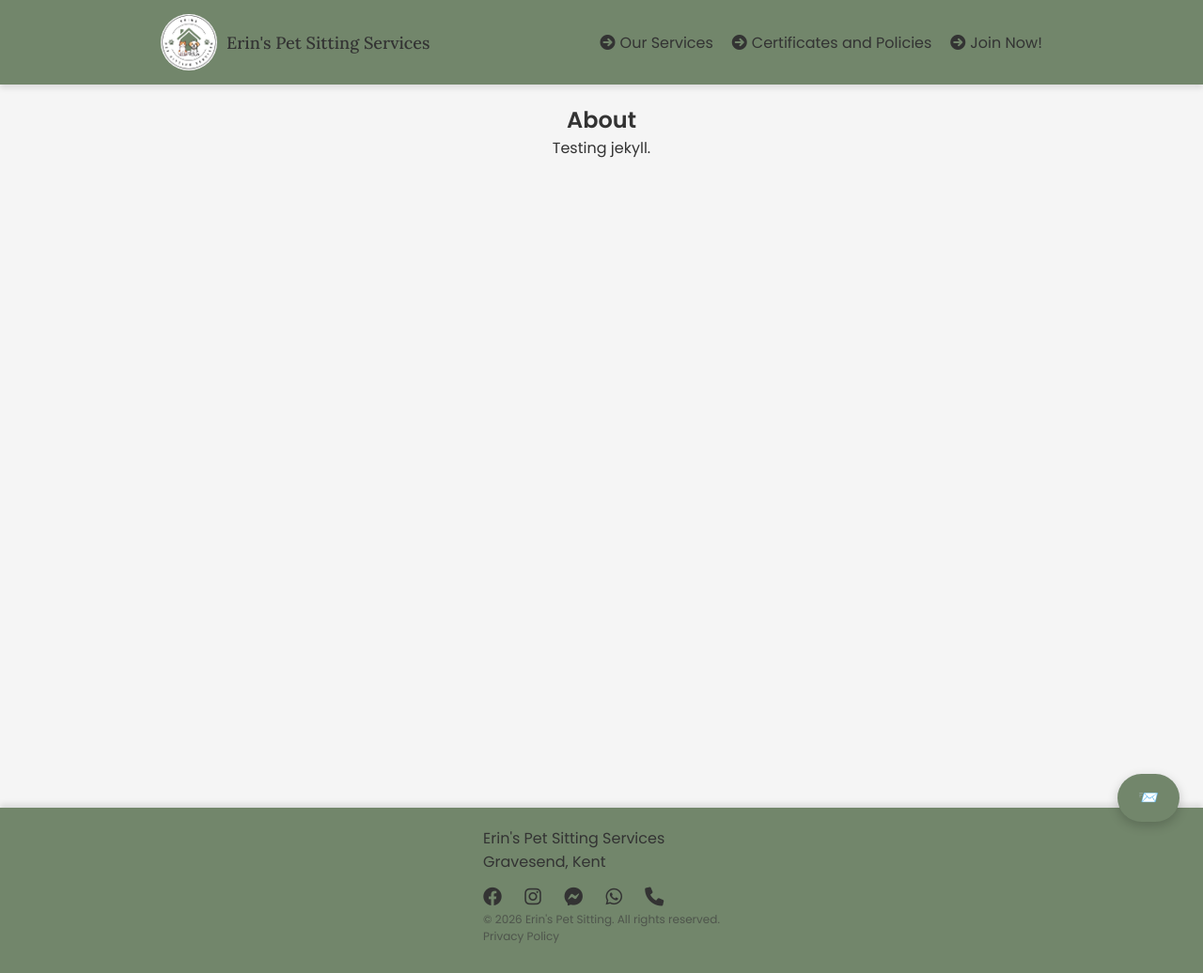
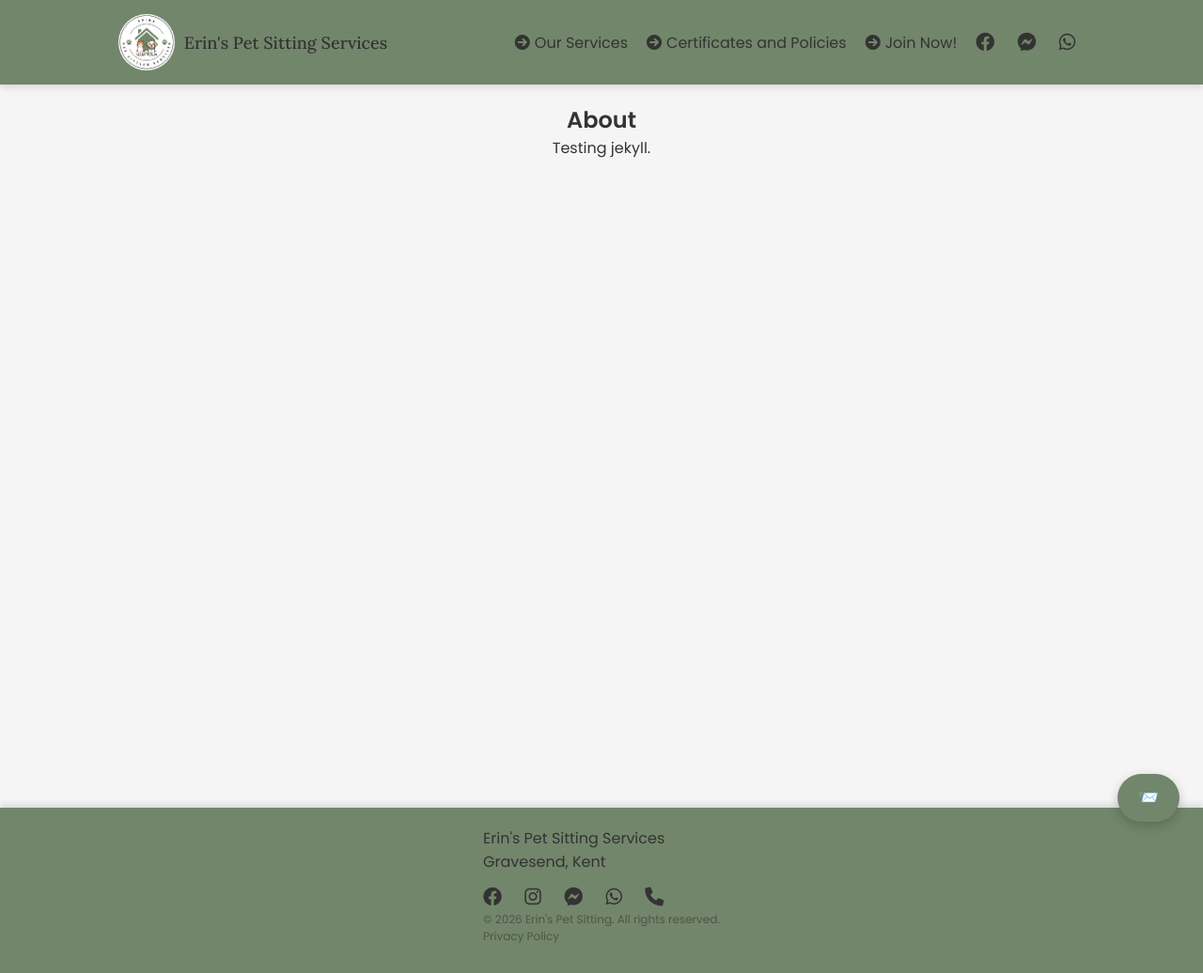
Before and after one commit to Sam12604/eps, a Jekyll site: the page built from update.html, in a window 1280 px wide. Shown: the whole page at 94% size. Built offline with Jekyll 4.4.1, drawn with Linux system fonts in a browser that asks for light colours; some web fonts are replaced; a script that is not in the unit is left out.

Commit message:
Added social links to nav

```diff
--- a/_includes/header.html
+++ b/_includes/header.html
@@ -1,8 +1,11 @@
 <!-- Header -->
 <header>
-    <div class="logo"><a href="/" style="display: flex; align-items: center; gap: 10px; text-decoration: none; color: inherit;"><img src="/erins-pet-sitting-services.jpg"
-                style="height: 60px; border-radius: 50%;" alt="Erin's Pet Sitting Services Logo">
-        <p style="font-family: 'Lora', sans-serif; font-size: 18px;">Erin's Pet Sitting Services</p></a>
+    <div class="logo"><a href="/"
+            style="display: flex; align-items: center; gap: 10px; text-decoration: none; color: inherit;"><img
+                src="/erins-pet-sitting-services.jpg" style="height: 60px; border-radius: 50%;"
+                alt="Erin's Pet Sitting Services Logo">
+            <p style="font-family: 'Lora', sans-serif; font-size: 18px;">Erin's Pet Sitting Services</p>
+        </a>
     </div>
 
     <!-- Navigation -->
@@ -11,14 +14,23 @@
             <li><a href="/#services"><i class="fas fa-arrow-circle-right" style="margin-right: 5px;"></i>Our
                     Services</a>
             </li>
-            <li><a href="/certificates-policies"><i class="fas fa-arrow-circle-right" style="margin-right: 5px;"></i>Certificates and Policies</a>
+            <li><a href="/certificates-policies"><i class="fas fa-arrow-circle-right"
+                        style="margin-right: 5px;"></i>Certificates and Policies</a>
             </li>
             <li><a href="/join"><i class="fas fa-arrow-circle-right" style="margin-right: 5px;"></i>Join Now!</a>
+            </li>
+            <li>
+                <div class="social-links" style="margin-top: 0;">
+                    <a href="{{  site.author.facebook  }}" aria-label="Facebook"><i class="fab fa-facebook"></i></a>
+                    <a href="{{  site.author.messenger  }}" aria-label="Messenger"><i
+                            class="fab fa-facebook-messenger"></i></a>
+                    <a href="{{  site.author.whatsapp  }}" aria-label="WhatsApp"><i class="fab fa-whatsapp"></i></a>
+                </div>
             </li>
         </ul>
     </nav>
 
-        <!-- Hamburger Menu for Mobile -->
+    <!-- Hamburger Menu for Mobile -->
     <button class="hamburger" aria-label="Toggle navigation">
         <span class="hamburger-box">
             <span class="hamburger-inner"></span>
--- a/styles.css
+++ b/styles.css
@@ -586,9 +586,7 @@ body {
   margin: 0;
   padding: 0;
   background-color: #f5f5f5;
-  /* Light background */
   color: #333;
-  /* Dark text for contrast */
 }
 
 header {
@@ -678,6 +676,7 @@ header {
   margin: 0;
   padding: 0;
   padding-left: 20px;
+  align-items: center;
 }
 
 .nav a {
@@ -688,7 +687,6 @@ header {
 
 .nav a:hover {
   color: #2d4a3d;
-  /* Darker matcha green */
 }
 
 /* Mobile Navigation */
@@ -730,6 +728,7 @@ header {
   .nav ul {
     flex-direction: column;
     gap: 15px;
+    align-items: normal;
   }
 }
 
```
